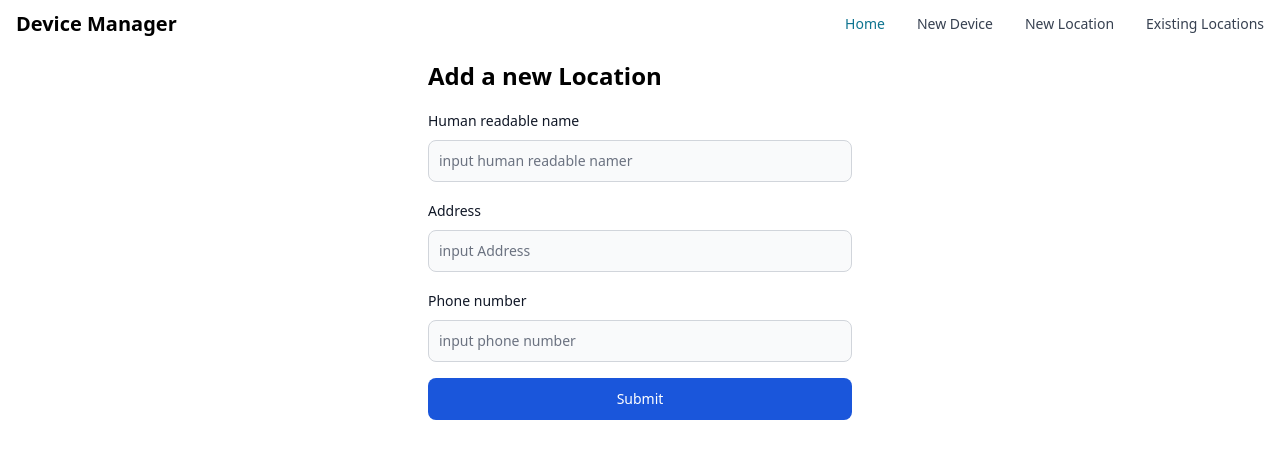
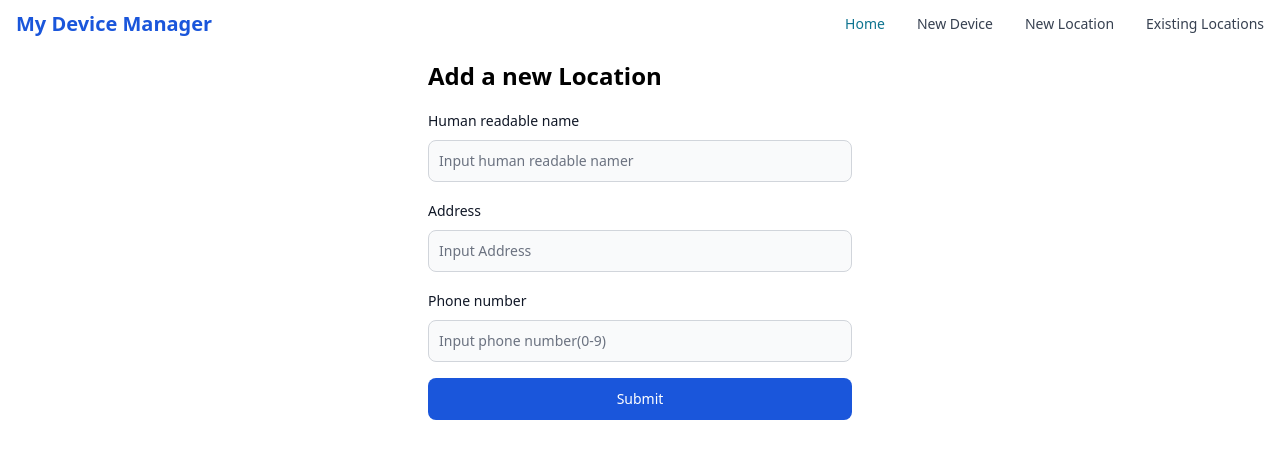
Before and after one commit to asankagamage98/location-device-manager-frontend, a React (Vite) app: page /location in a window 1280 px wide. Shown: the top 458 px of the page. Built offline with nearby package versions, Linux system fonts and the light colour scheme; no server answers.

Commit message:
add comments

```diff
--- a/src/components/forms/DeviceCreateForm.jsx
+++ b/src/components/forms/DeviceCreateForm.jsx
@@ -1,4 +1,3 @@
-// only import what you want to use
 import {
   Button,
   FileInput,
@@ -30,6 +29,7 @@ export default function DeviceCreateForm() {
   const DEVICE = import.meta.env.VITE_DEVICE_API_URL;
   const LOCATION = import.meta.env.VITE_LOCATION_API_URL;
 
+  // get all locations
   const fetchAllLocations = () => {
     axios
       .get(`${LOCATION}`)
@@ -41,6 +41,7 @@ export default function DeviceCreateForm() {
       });
   };
 
+  // submit new device details
   const Submit = (e) => {
     e.preventDefault();
     try {
@@ -85,7 +86,7 @@ export default function DeviceCreateForm() {
     setForm({ ...form, [e.target.name]: e.target.value });
   };
 
-  // Convert image file to Base64 string
+  // Convert image file to string
   const convertToBase64 = (e) => {
     const file = e.target.files[0];
     const maxSize = 15 * 1024 * 1024; // 15MB in bytes
@@ -133,6 +134,9 @@ export default function DeviceCreateForm() {
           onChange={handleChange}
           required
         >
+          <option value="" disabled selected hidden>
+            Choose Device Type
+          </option>
           <option className="capitalize" value={"pos"}>
             pos
           </option>
@@ -152,7 +156,7 @@ export default function DeviceCreateForm() {
           id="sno"
           type="text"
           name="serialNumber"
-          placeholder="input Serial number"
+          placeholder="Input Serial number"
           onChange={handleChange}
           required
         />
@@ -169,6 +173,9 @@ export default function DeviceCreateForm() {
           onChange={handleChange}
           required
         >
+          <option value="" disabled selected hidden>
+            Choose Location
+          </option>
           {locations?.map((value, index) => (
             <option className="capitalize" key={index} value={value?._id}>
               {value?.name}
--- a/src/components/forms/DeviceEditForm.jsx
+++ b/src/components/forms/DeviceEditForm.jsx
@@ -1,4 +1,3 @@
-// only import what you want to use
 import {
   Button,
   FileInput,
@@ -23,10 +22,16 @@ export default function DeviceEditForm() {
   const [locations, setLocations] = useState([]);
   const [image, setImage] = useState("");
 
-  //import environment variables
+  // import environment variables
   const DEVICE = import.meta.env.VITE_DEVICE_API_URL;
   const LOCATION = import.meta.env.VITE_LOCATION_API_URL;
 
+  // Get the device ID from the URL params
+  const { id } = useParams();
+  // initialize navigate
+  const navigate = useNavigate();
+
+  // fetch all locations
   const fetchAllLocations = () => {
     axios
       .get(`${LOCATION}`)
@@ -38,8 +43,6 @@ export default function DeviceEditForm() {
       });
   };
 
-  const { id } = useParams();
-  const navigate = useNavigate();
   //get device details by id
   const fetchSingleDevice = () => {
     axios
@@ -80,7 +83,7 @@ export default function DeviceEditForm() {
     setForm({ ...form, [e.target.name]: e.target.value });
   };
 
-  // Convert image file to Base64 string
+  // Convert image file to  string
   const convertToBase64 = (e) => {
     const file = e.target.files[0];
     const maxSize = 15 * 1024 * 1024; // 15MB in bytes
@@ -108,6 +111,7 @@ export default function DeviceEditForm() {
     }
   };
 
+  // fetch locations and device details
   useEffect(() => {
     fetchAllLocations();
     fetchSingleDevice();
@@ -131,6 +135,9 @@ export default function DeviceEditForm() {
             value={form?.type}
             required
           >
+            <option value="" disabled selected hidden>
+              Choose Device Type
+            </option>
             <option className="capitalize" value={"pos"}>
               pos
             </option>
@@ -151,7 +158,7 @@ export default function DeviceEditForm() {
             type="text"
             name="serialNumber"
             value={form?.serialNumber}
-            placeholder="input Serial number"
+            placeholder="Input Serial number"
             onChange={handleChange}
             required
           />
@@ -169,6 +176,9 @@ export default function DeviceEditForm() {
             onChange={handleChange}
             required
           >
+            <option value="" disabled selected hidden>
+              Choose Location
+            </option>
             {locations?.map((value, index) => (
               <option className="capitalize" key={index} value={value?._id}>
                 {value?.name}
--- a/src/components/forms/LocationCreateForm.jsx
+++ b/src/components/forms/LocationCreateForm.jsx
@@ -11,13 +11,16 @@ export default function LocationCreateForm() {
     address: "",
   });
 
+  const navigate = useNavigate();
+
   const handleChange = (e) => {
     setForm({ ...form, [e.target.name]: e.target.value });
   };
 
   //import environment variables
   const LOCATION = import.meta.env.VITE_LOCATION_API_URL;
-  const navigate = useNavigate();
+
+  //submit location
   const submit = (e) => {
     e.preventDefault();
     try {
@@ -71,7 +74,7 @@ export default function LocationCreateForm() {
         <TextInput
           id="sno"
           type="text"
-          placeholder="input human readable namer"
+          placeholder="Input human readable namer"
           name="name"
           onChange={handleChange}
           required
@@ -84,7 +87,7 @@ export default function LocationCreateForm() {
         <TextInput
           id="sno"
           type="text"
-          placeholder="input Address"
+          placeholder="Input Address"
           name="address"
           onChange={handleChange}
           required
@@ -97,7 +100,7 @@ export default function LocationCreateForm() {
         <TextInput
           id="sno"
           type="number"
-          placeholder="input phone number"
+          placeholder="Input phone number(0-9)"
           name="phone"
           onChange={handleChange}
           pattern="[0-9]*"
--- a/src/components/forms/LocationEditForm.jsx
+++ b/src/components/forms/LocationEditForm.jsx
@@ -11,15 +11,17 @@ export default function LocationEditForm() {
     address: "",
   });
 
+  const navigate = useNavigate();
+  const { id } = useParams();
+
   const handleChange = (e) => {
     setForm({ ...form, [e.target.name]: e.target.value });
   };
-  const navigate = useNavigate();
-  const { id } = useParams();
 
   //import environment variables
   const LOCATION = import.meta.env.VITE_LOCATION_API_URL;
 
+  // get single location by id
   const getSingleLoationData = () => {
     axios
       .get(`${LOCATION}${id}`)
@@ -32,6 +34,7 @@ export default function LocationEditForm() {
       });
   };
 
+  // submit update details
   const submit = (e) => {
     e.preventDefault();
     try {
--- a/src/components/modal/DeviceModal.jsx
+++ b/src/components/modal/DeviceModal.jsx
@@ -12,6 +12,7 @@ export default function DeviceModal({
 }) {
   //import environment variables
   const DEVICE = import.meta.env.VITE_DEVICE_API_URL;
+  const navigate = useNavigate();
 
   // remove a note by id
   const remove = (e, id) => {
@@ -45,8 +46,6 @@ export default function DeviceModal({
       }
     });
   };
-
-  const navigate = useNavigate();
 
   // navigate to edit screen
   const onClickUpdate = (e, id) => {
--- a/src/components/navbar/NavBar.jsx
+++ b/src/components/navbar/NavBar.jsx
@@ -8,8 +8,8 @@ export default function NavBar() {
     <Navbar fluid rounded>
       <Navbar.Brand as={Link} href="">
         {/* <img src="/favicon.svg" className="mr-3 h-6 sm:h-9" alt="Flowbite React Logo" /> */}
-        <span className="self-center whitespace-nowrap text-xl font-semibold dark:text-white">
-          Device Manager
+        <span className="self-center whitespace-nowrap text-xl font-bold text-blue-700">
+          My Device Manager
         </span>
       </Navbar.Brand>
       <Navbar.Toggle />
--- a/src/pages/ExistingLocations.jsx
+++ b/src/pages/ExistingLocations.jsx
@@ -3,7 +3,7 @@ import LocationListTable from "../components/tables/LocationListTable";
 export default function ExistingLocations() {
   return (
     <div className=' w-full  mx-auto lg:w-3/4  '>
-        <p className='text-left font-semibold text-gray-600 text-3xl m-5'>List of Locations</p>
+        <p className='text-left font-semibold text-gray-600 text-3xl m-5'>List Of Locations</p>
         <LocationListTable/>
     </div>
   )
--- a/src/pages/Home.jsx
+++ b/src/pages/Home.jsx
@@ -23,10 +23,7 @@ export default function Home() {
 
   return (
     <div className="w-full  mx-auto p-3 ">
-      {/* <div className="w-full mx-auto p-3 flex justify-center">
-        <HomeFilterForm locations={locations} />
-      </div> */}
-
+      <p className='text-left font-bold text-gray-600 text-2xl m-5'>List Of Devices</p>
       <div className="flex flex-row space-x-4 mt-5 flex-wrap justify-center">
         <DeviceCard locations={locations} fetch={fetchAllLocations}/>
       </div>
```
